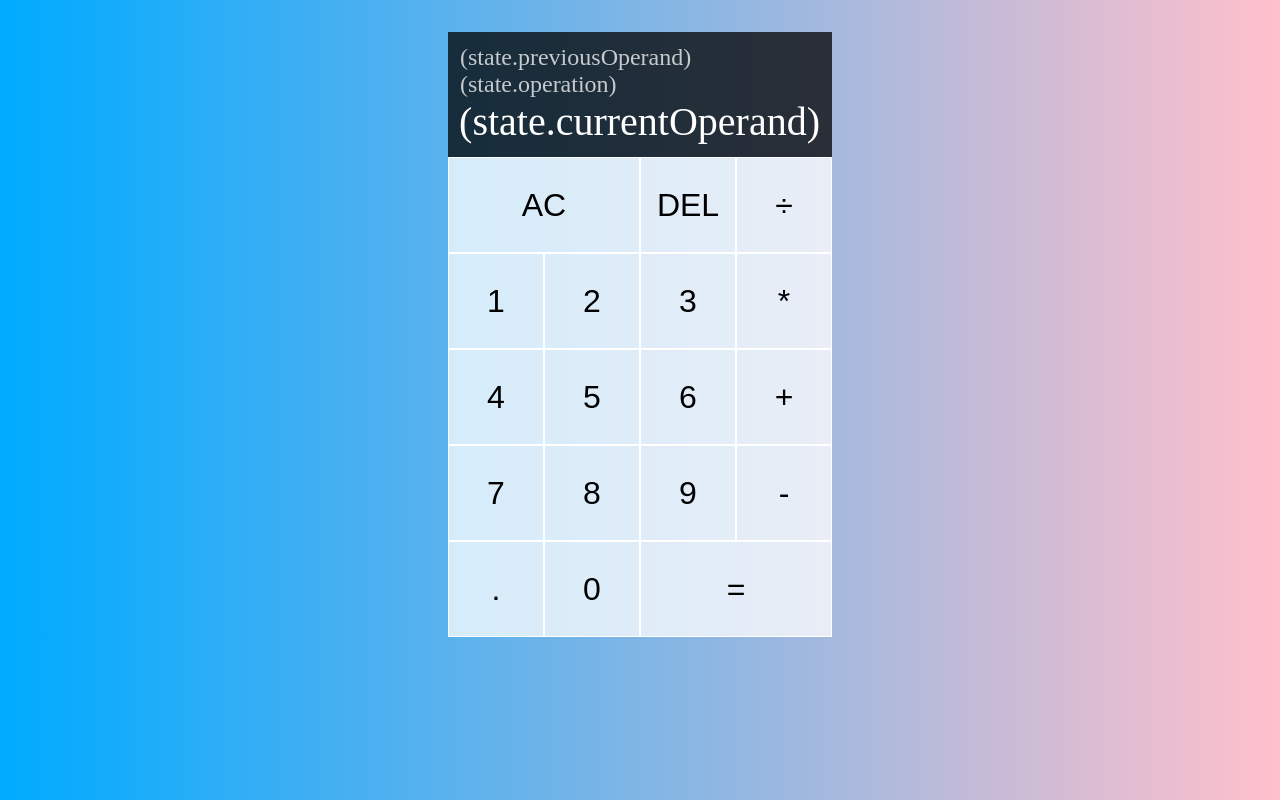
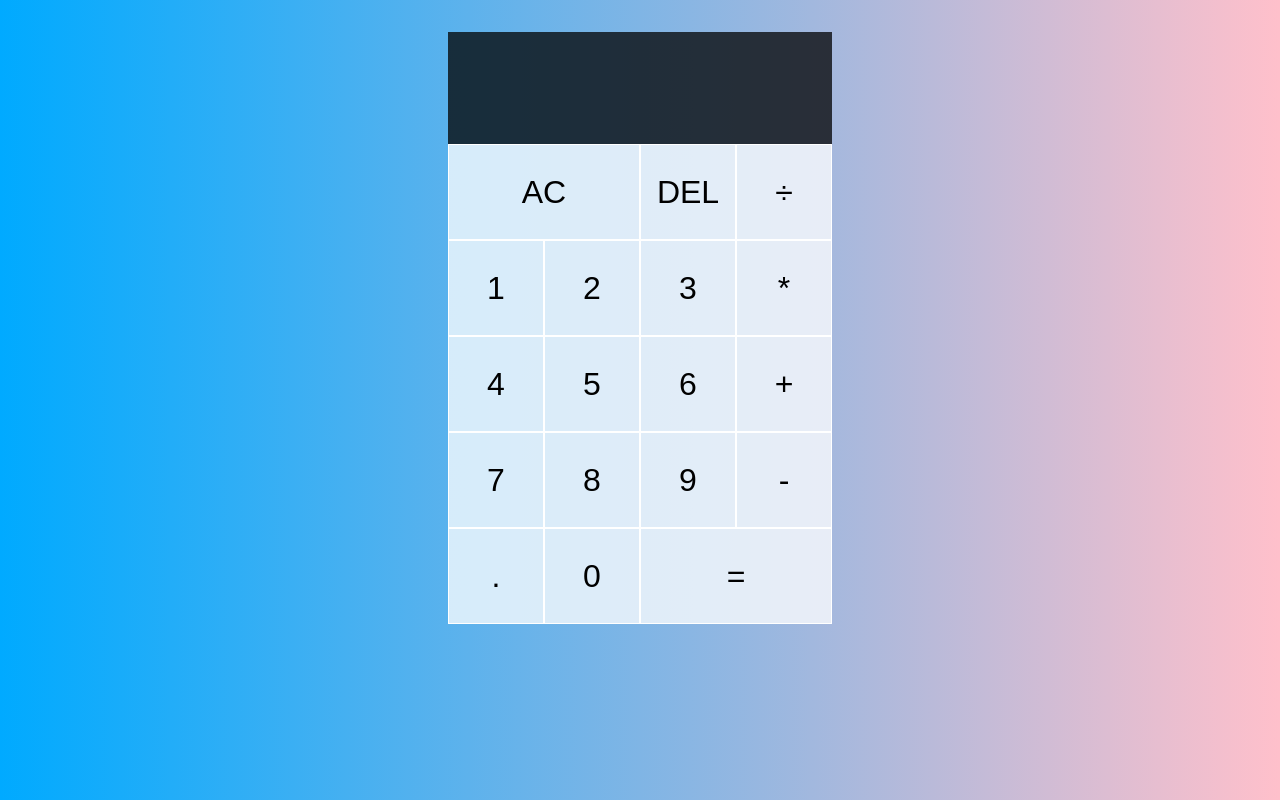
Before and after one commit to lugard1/Calculator, a React (Create React App) app: page / in a window 1280 px wide. Built offline with nearby package versions, Linux system fonts and the light colour scheme.

Commit message:
Add case for Clear

```diff
--- a/src/App.js
+++ b/src/App.js
@@ -5,27 +5,27 @@ import DigitButton from './DigitButton';
 
 import OperationButton from './OperationButton';
 
-import { calculatorReducer } from './calculatorReducer';
+import { calculatorReducer, ACTIONS } from './calculatorReducer';
 
 import './App.css';
 
 function App() {
   // eslint-disable-next-line no-unused-vars
-  const [state, dispatch] = useReducer(calculatorReducer, {
-    currentOperand: '',
-    previousOperand: '',
-    operation: null,
-  });
+  const [{ currentOperand, previousOperand, operation }, dispatch] = useReducer(
+    calculatorReducer,
+    {},
+  );
 
   return (
     <div className="calculator-grid">
       <div className="output">
         <div className="previous-operand">
-          (state.previousOperand) (state.operation)
+          { previousOperand }
+          { operation }
         </div>
-        <div className="current-operand">(state.currentOperand)</div>
+        <div className="current-operand">{ currentOperand }</div>
       </div>
-      <button className="span-two">AC</button>
+      <button className="span-two" onClick={() => dispatch({ type: ACTIONS.CLEAR })}>AC</button>
       <button>DEL</button>
       <OperationButton operation="÷" dispatch={dispatch} />
 
--- a/src/calculatorReducer.js
+++ b/src/calculatorReducer.js
@@ -10,10 +10,18 @@ export const ACTIONS = {
 export function calculatorReducer(state, { type, payload }) {
   switch (type) {
     case ACTIONS.ADD_DIGIT:
+      if (payload.digit === '0' && state.currentOperand === '0') {
+        return state;
+      }
+      if (payload.digit === '.' && state.currentOperand.includes('.')) {
+        return state;
+      }
       return {
         ...state,
         currentOperand: `${state.currentOperand || ''}${payload.digit}`,
       };
+    case ACTIONS.CLEAR:
+      return {};
     // handle other actions...
     default:
       return state;
```
